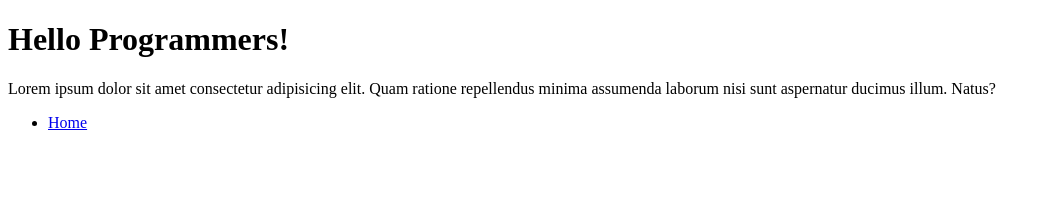
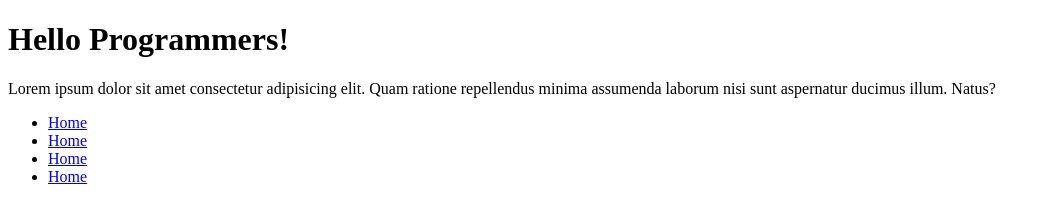
Before and after one commit to jaber-khan7/gitDemo, a plain HTML site: page index.html in a window 1280 px wide. Shown: the whole page, without its empty margins (0-1050 px from the left). Drawn offline with Linux system fonts and the light colour scheme.

Commit message:
added some anchor tag

```diff
--- a/index.html
+++ b/index.html
@@ -15,6 +15,9 @@
     </p>
     <ul>
         <li><a href="#"> Home </a></li>
+        <li><a href="#"> Home </a></li>
+        <li><a href="#"> Home </a></li>
+        <li><a href="#"> Home </a></li>
     </ul>
 </body>
 </html>
```
